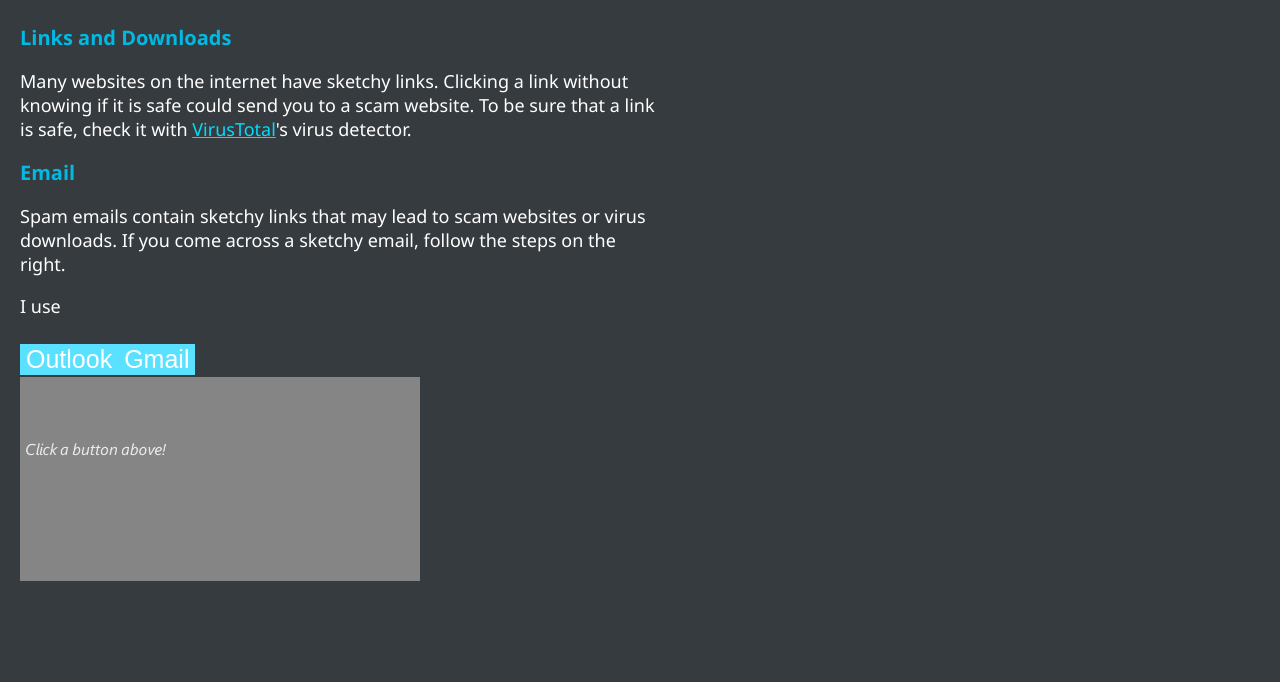
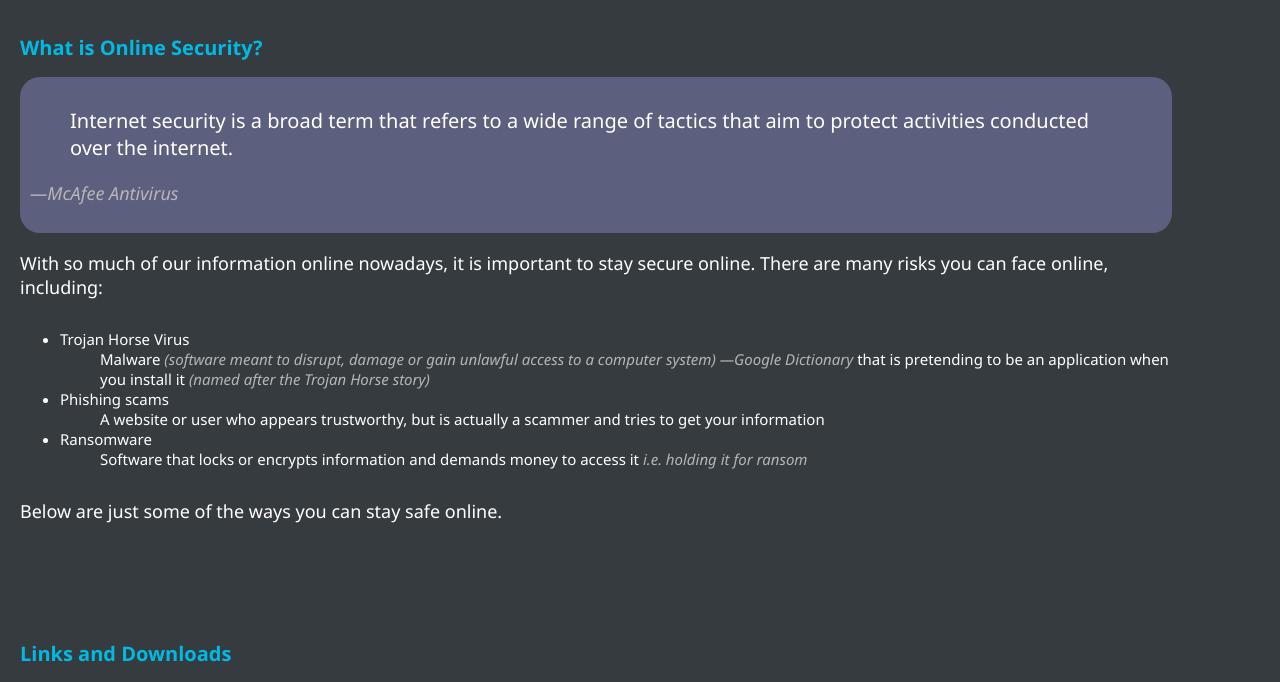
Before and after one commit to AquaticBlaze1/online-security-project-2023, a website: page index.html in a window 1280 px wide. Shown: the part 183-865 px from the top of the page. Before the commit the page ends 800 px from the top, so only its background shows below. Drawn offline with nearby package versions, Linux system fonts and the light colour scheme.

Commit message:
Add files via upload

```diff
--- a/index.html
+++ b/index.html
@@ -1,12 +1,12 @@
 <!DOCTYPE html>
 <html lang="en">
 <head>
-    <link rel="apple-touch-icon" sizes="180x180" href="/apple-touch-icon.png">
-<link rel="icon" type="image/png" sizes="32x32" href="/favicon-32x32.png">
-<link rel="icon" type="image/png" sizes="16x16" href="/favicon-16x16.png">
-<link rel="manifest" href="/site.webmanifest">
-<link rel="mask-icon" href="/safari-pinned-tab.svg" color="#5bbad5">
-<link rel="icon" type="image/x-icon" href="/images/favicon.ico">
+    <link rel="apple-touch-icon" sizes="180x180" href="images/apple-touch-icon.png">
+<link rel="icon" type="image/png" sizes="32x32" href="images/favicon-32x32.png">
+<link rel="icon" type="image/png" sizes="16x16" href="images/favicon-16x16.png">
+<link rel="manifest" href="images/site.webmanifest">
+<link rel="mask-icon" href="images/safari-pinned-tab.svg" color="#5bbad5">
+<link rel="icon" type="image/x-icon" href="images/favicon.ico">
 <meta name="msapplication-TileColor" content="#00aba9">
 <meta name="theme-color" content="#ffffff">
     <meta name="robots" content="noindex,nofollow">
@@ -17,23 +17,53 @@
 </head>
 <body>
     <script src="https://cdnjs.cloudflare.com/ajax/libs/typed.js/2.0.10/typed.js"></script>
+    <header>
     <div class="top"><div class="topitems"><div class="topcontains"><img src="Windows_Terminal_logo.svg"><p>Administrator: Command Prompt</p></div></div><div class="topleft"><p>—</p></div><div class="topleft"><p>☐</p></div><div class="topright"><p>X</p></div></div>
-    <div class="header"><h1>
+    <div class="headerclass"><h1>
         <span id="typed"></span>
         <span class="typed-cursor"></span>
     </h1>
     </div>
+    </header>
     <div class="content">
+    <h2>What is Online Security?</h2>
+    <div class="quote"><p><blockquote>Internet security is a broad term that refers to a wide range of tactics that aim to protect activities conducted over the internet.</blockquote></p><p><em>—McAfee Antivirus</em></p></div>
+    <p>With so much of our information online nowadays, it is important to stay secure online. There are many risks you can face online, including:<br><ul>
+        <li>Trojan Horse Virus<ul class="define"><li>Malware <em>(software meant to disrupt, damage or gain unlawful access to a computer system) —Google Dictionary</em> that is pretending to be an application when you install it <em>(named after the Trojan Horse story)</em></li></ul></li>
+        <li>Phishing scams<ul class="define"><li>A website or user who appears trustworthy, but is actually a scammer and tries to get your information</li></ul></li>
+        <li>Ransomware<ul class="define"><li>Software that locks or encrypts information and demands money to access it <em>i.e. holding it for ransom</em></li></ul></li>
+    </ul></p>
+    <p>Below are just some of the ways you can stay safe online.</p><br><br>
     <h2>Links and Downloads</h2>
-    <p>Many websites on the internet have sketchy links. Clicking a link without knowing if it is safe could send you to a scam website. To be sure that a link is safe, check it with <a href="https://www.virustotal.com/gui/home/url" target="_blank">VirusTotal</a>'s virus detector.</p>
+    <p>Many websites on the internet have sketchy links. Clicking a link without knowing if it is safe could send you to a scam website. To be sure that a link is safe, check it with <a href="https://www.virustotal.com/gui/home/url" target="_blank">VirusTotal</a>'s virus detector.</p><br><br>
     <div class="email">
     <h2>Email</h2>
     <p>Spam emails contain sketchy links that may lead to scam websites or virus downloads. If you come across a sketchy email, follow the steps on the right.</p>
     </div>
-    <p id="email">I use </p>
-    <div class=buttoncontainer><button onclick="emailOutlook()">Outlook</button><button onclick="emailGmail()">Gmail</button></div>
-    <div class="imagecontain"><div id ="emaildiv"><img src="click.png"></div></div><div class="buttoncontainer"></div>
-    <script src="scripts.js"></script>
+    <p id="email"><em>I use </em></p>
+    <div class="buttoncontainer"><button onclick="emailOutlook()">Outlook</button><button onclick="emailGmail()">Gmail</button></div>
+    <div class="imagecontain"><div id ="emaildiv"><img src="click.png"></div></div>
+    <script src="scripts.js"></script><pre>
+
+
+
+    </pre>
+    <hr>
+    <pre>
+
+
+
+
+
+
+
+
+
+    </pre>
+    <footer>
+    <img src="onlinesafety.png">
+    <p>Thanks for visiting my website! Remember to <em>catch scams online, stay safe all the time.</em></p>
+    </footer>
     </div>
 </body>
 </html>
--- a/styles.css
+++ b/styles.css
@@ -1,11 +1,11 @@
 .content {
-    width:50%;
+    width:90%;
     padding: 20px;
 }
 
 img {
-    max-width:400px;
-    min-height:50px;
+    max-width:100%;
+    height:auto;
 }
 
 body {
@@ -28,20 +28,40 @@ h2 {
     font-size:20px;
 }
 
-.content p {
-    font-size:18px;
+.quote {
+    background-color:rgba(170, 170, 255, 0.32);
+    border-radius: 20px;
+    padding:10px;
 }
 
 p {
+    font-size:18px;
+    color:white;
+}
+
+li {
     font-size:15px;
     color:white;
 }
 
-em {
-    color:rgb(183, 183, 183);
+blockquote {
+    color:white;
+    font-size:20px;
 }
 
-.header {
+em {
+    color:rgb(182, 182, 182);
+}
+
+hr {
+    width:70%;
+}
+
+.define {
+    list-style-type: none;
+}
+
+.headerclass {
     font-family:'Courier New', Courier, monospace;
     margin:0;
     text-align: center;
@@ -112,16 +132,17 @@ button {
     background-color:#59e1ff;
     border:none;
     color:rgb(255, 255, 255);
-    font-size: 25px;
+    font-size: 50px;
     transition-duration:0.4s;
 }
 
 button:hover {
-    background-color:#00a6cb;
+    background-color:#6ccb00;
 }
 
-.buttoncontain {
-    display:flex;
-    border:none;
-    border-radius:3px;
+footer img {
+    background-color:rgba(170, 170, 255, 0.32);
+    border-radius: 50px;
+    max-width:100%;
+    height:auto;
 }
```
